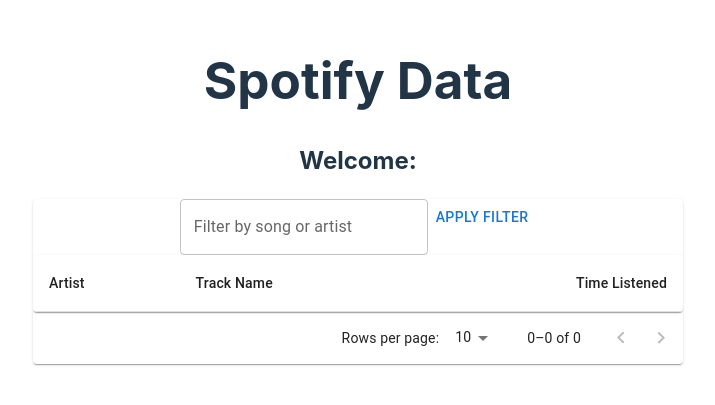
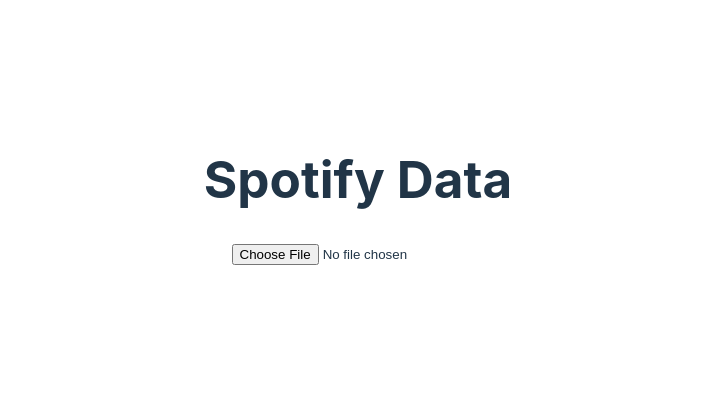
Before and after one commit to Nix-Deam/Nix-Deam.github.io, a React (Vite) app: page / in a window 1280 px wide. Shown: the part 209-614 px from the top of the page, without its empty margins (282-997 px from the left). Built offline with nearby package versions, Linux system fonts and the light colour scheme.

Commit message:
added stuff

```diff
--- a/src/App.jsx
+++ b/src/App.jsx
@@ -2,8 +2,33 @@
 import fData from "./assets/scripts/fileRead.js";
 import "./App.css";
 import BasicTable from "./assets/scripts/table.jsx";
+import JsonUpload from "./intro.jsx";
 
 function App() {
+	let userName = fData.getUserName();
+	const [fileUploaded, setFileUploaded] = useState(false);
+
+	const handleFileUpload = (file) => {
+		const reader = new FileReader();
+
+		reader.onload = (event) => {
+			const fileContent = event.target.result;
+			const jsonData = JSON.parse(fileContent);
+
+			// Now jsonData contains the content of the JSON file as a JavaScript object
+			// You can pass jsonData to fData.setFile or handle it as needed
+
+			fData.setFile(jsonData);
+			setFileUploaded(true);
+		};
+
+		reader.onerror = (event) => {
+			console.error("File could not be read! Code " + event.target.error.code);
+		};
+
+		reader.readAsText(file);
+	};
+
 	// const [artistCounts, setArtistCounts] = useState({});
 
 	// useEffect(() => {
@@ -19,9 +44,13 @@
 		<>
 			<div>
 				<h1>Spotify Data</h1>
-				<h2>Welcome: {fData.getUserName()}</h2>
+				{userName && <h2>Welcome: {userName}</h2>}
 				<div>
-					<BasicTable />
+					{fileUploaded ? (
+						<BasicTable />
+					) : (
+						<JsonUpload onUpload={handleFileUpload} />
+					)}
 				</div>
 			</div>
 		</>
--- a/src/assets/scripts/fileRead.js
+++ b/src/assets/scripts/fileRead.js
@@ -1,4 +1,4 @@
-import jsonFile from "./Streaming_History.json";
+// import jsonFile from "./Streaming_History.json";
 // console.log(jsonFile);
 
 let sum = 0;
@@ -8,17 +8,6 @@
 let trackURLs = [];
 let userName = "";
 let timePlayedAt = [];
-
-for (let i = 0; i < jsonFile.length; i++) {
-	sum += jsonFile[i].ms_played;
-	timePlayedAt.push(jsonFile[i].ts);
-	trackNames.push(jsonFile[i].master_metadata_track_name);
-	trackArtists.push(jsonFile[i].master_metadata_album_artist_name);
-	trackAlbums.push(jsonFile[i].master_metadata_album_album_name);
-	trackURLs.push(jsonFile[i].spotify_track_uri);
-	userName = jsonFile[i].username;
-}
-
 // console.log('User: '+userName);
 // console.log('Total time listened: '+hrTot+' hours');
 // console.log('Total tracks listened: '+jsonFile.length);
@@ -31,7 +20,20 @@
 // console.log(uniqueTrackArtists)
 
 function fileInfo() {
+	let jsonFile;
 	return {
+		setFile: function (jsonContent) {
+			let jsonFile = jsonContent;
+			for (let i = 0; i < jsonFile.length; i++) {
+				sum += jsonFile[i].ms_played;
+				timePlayedAt.push(jsonFile[i].ts);
+				trackNames.push(jsonFile[i].master_metadata_track_name);
+				trackArtists.push(jsonFile[i].master_metadata_album_artist_name);
+				trackAlbums.push(jsonFile[i].master_metadata_album_album_name);
+				trackURLs.push(jsonFile[i].spotify_track_uri);
+				userName = jsonFile[i].username;
+			}
+		},
 		getUserName: function () {
 			return userName;
 		},
--- a/src/assets/scripts/table.jsx
+++ b/src/assets/scripts/table.jsx
@@ -19,12 +19,6 @@
 let rows = [];
 let artists = fData.getTrackArtists();
 let names = fData.getTrackNames();
-
-for (let i = 0; i < artists.length; i++) {
-	rows.push(
-		createData(artists[i], names[i], fData.getTrackTimeUnique(names[i], 1))
-	);
-}
 
 export default function BasicTable() {
 	const [page, setPage] = useState(0);
@@ -51,6 +45,20 @@
 			setCurrentFilter(filterRef.current.value);
 		}
 	};
+
+	useEffect(() => {
+		let newRows = [];
+		let artists = fData.getTrackArtists();
+		let names = fData.getTrackNames();
+
+		for (let i = 0; i < artists.length; i++) {
+			newRows.push(
+				createData(artists[i], names[i], fData.getTrackTimeUnique(names[i], 1))
+			);
+		}
+
+		setRows(newRows);
+	}, [fData]);
 
 	const uniqueRows = rows.reduce((unique, row) => {
 		if (
--- /dev/null
+++ b/src/intro.jsx
@@ -0,0 +1,13 @@
+import React, { useState } from "react";
+import fileInfo from "./assets/scripts/fileRead.js";
+
+function JsonUpload({ onUpload }) {
+	const handleUpload = (event) => {
+		const file = event.target.files[0];
+		onUpload(file);
+	};
+
+	return <input type="file" onChange={handleUpload} />;
+}
+
+export default JsonUpload;
```
